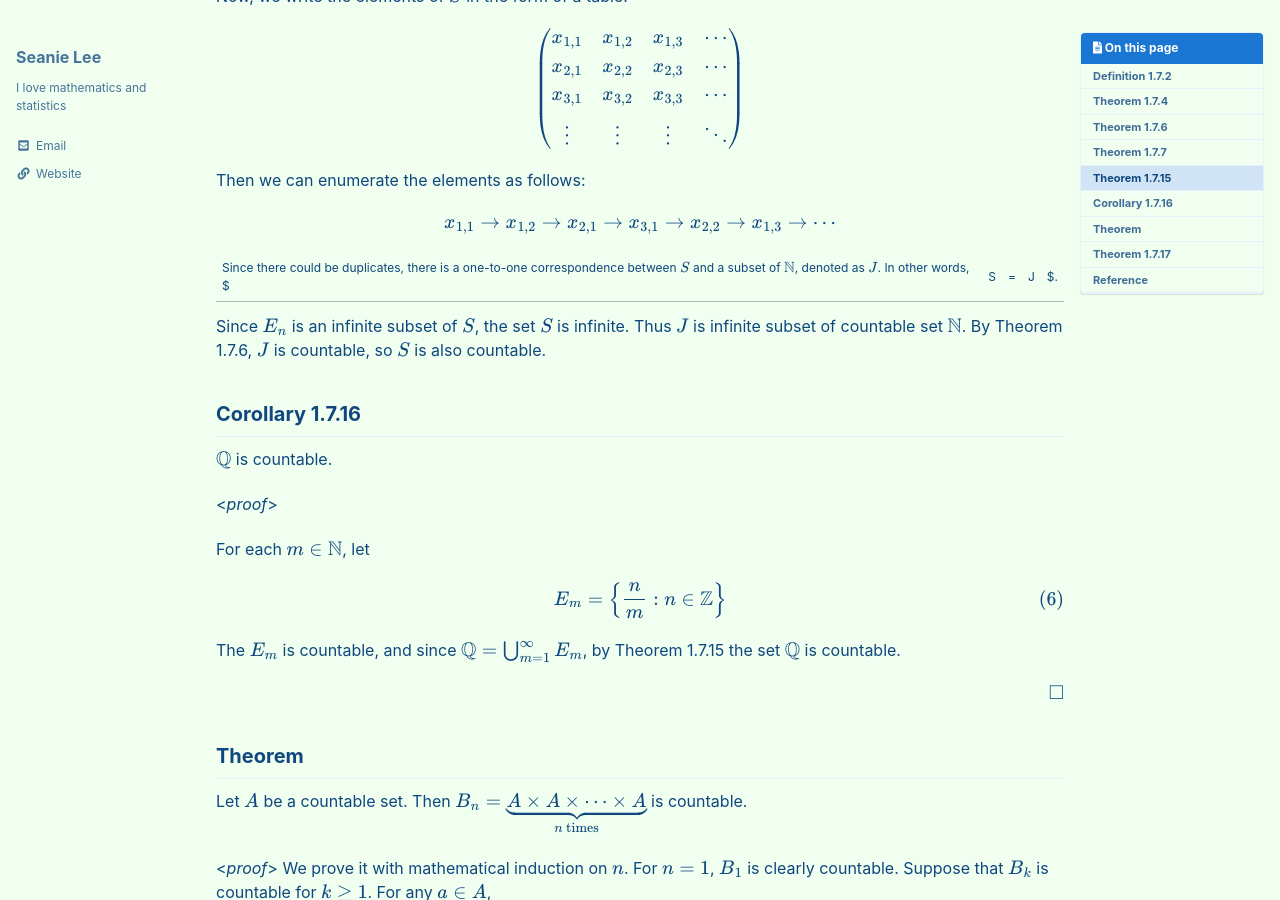
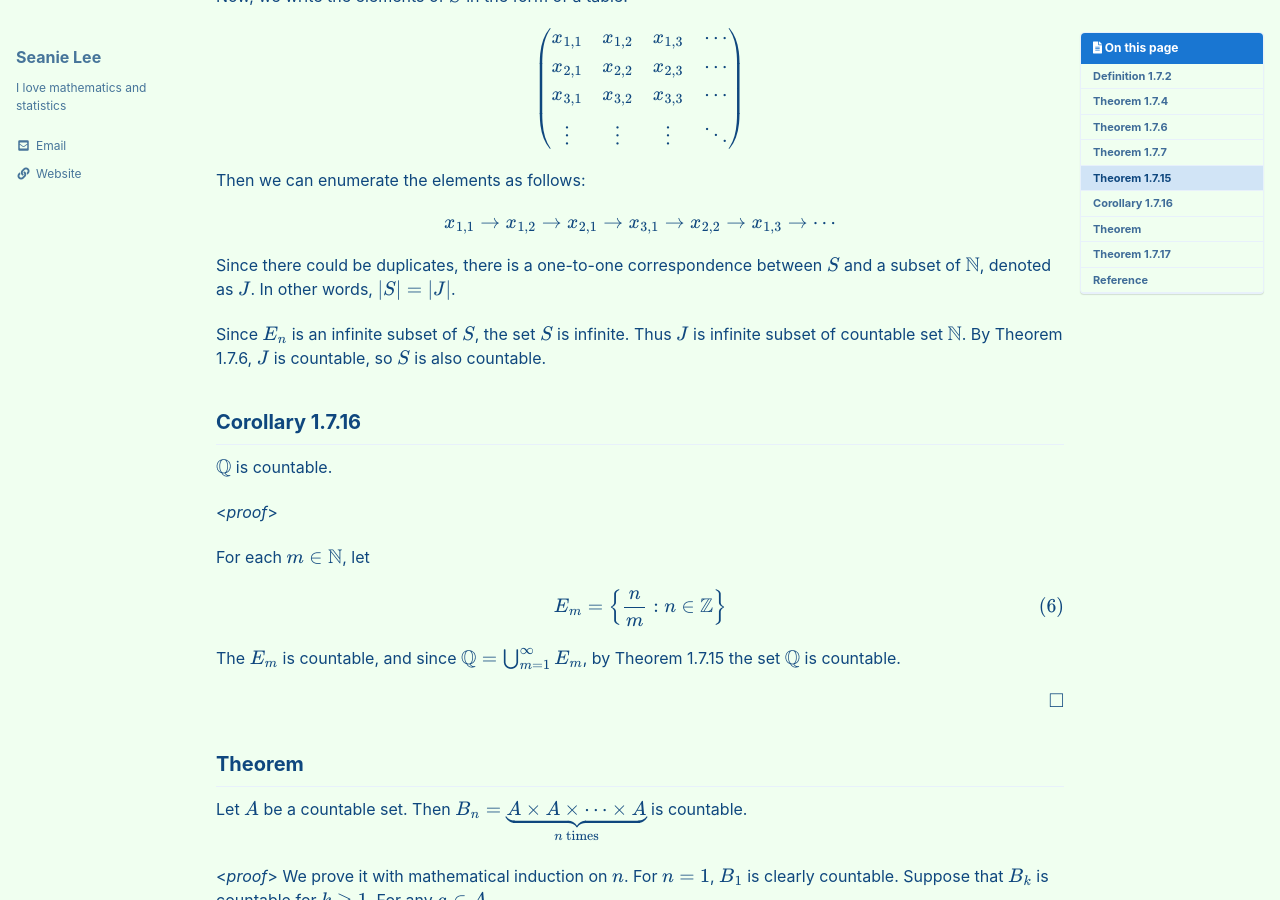
Before and after one commit to seanie12/blog, a Jekyll site: the page built from _posts/2020-11-07-countable-uncoutable.md, in a window 1280 px wide and 900 px high, scrolled down 1945 px. Built offline with Jekyll 4.4.1, drawn with Linux system fonts in a browser that asks for light colours; cached includes are drawn as plain includes; formulas are drawn with MathJax 3.

Commit message:
Update 2020-11-07-countable-uncoutable.md

```diff
--- a/_posts/2020-11-07-countable-uncoutable.md
+++ b/_posts/2020-11-07-countable-uncoutable.md
@@ -117,7 +117,7 @@ x_{1,1}\to x_{1,2}\to x_{2,1}\to x_{3,1}\to x_{2,2}\to x_{1,3}\to \cdots
 \end{align*}
 $$
 
-Since there could be duplicates, there is a one-to-one correspondence between $S$ and a subset of $\mathbb{N}$, denoted as $J$.  In other words, $|S|=|J|$.
+Since there could be duplicates, there is a one-to-one correspondence between $S$ and a subset of $\mathbb{N}$, denoted as $J$.  In other words, $\lvert S \rvert =\lvert J\rvert$.
 
  Since $E_n$ is an infinite subset of $S$, the set $S$ is infinite. Thus $J$ is infinite subset of countable set $\mathbb{N}$. By Theorem 1.7.6, $J$ is countable, so $S$ is also countable.
 $$\tag*{$\square$}$$
```
